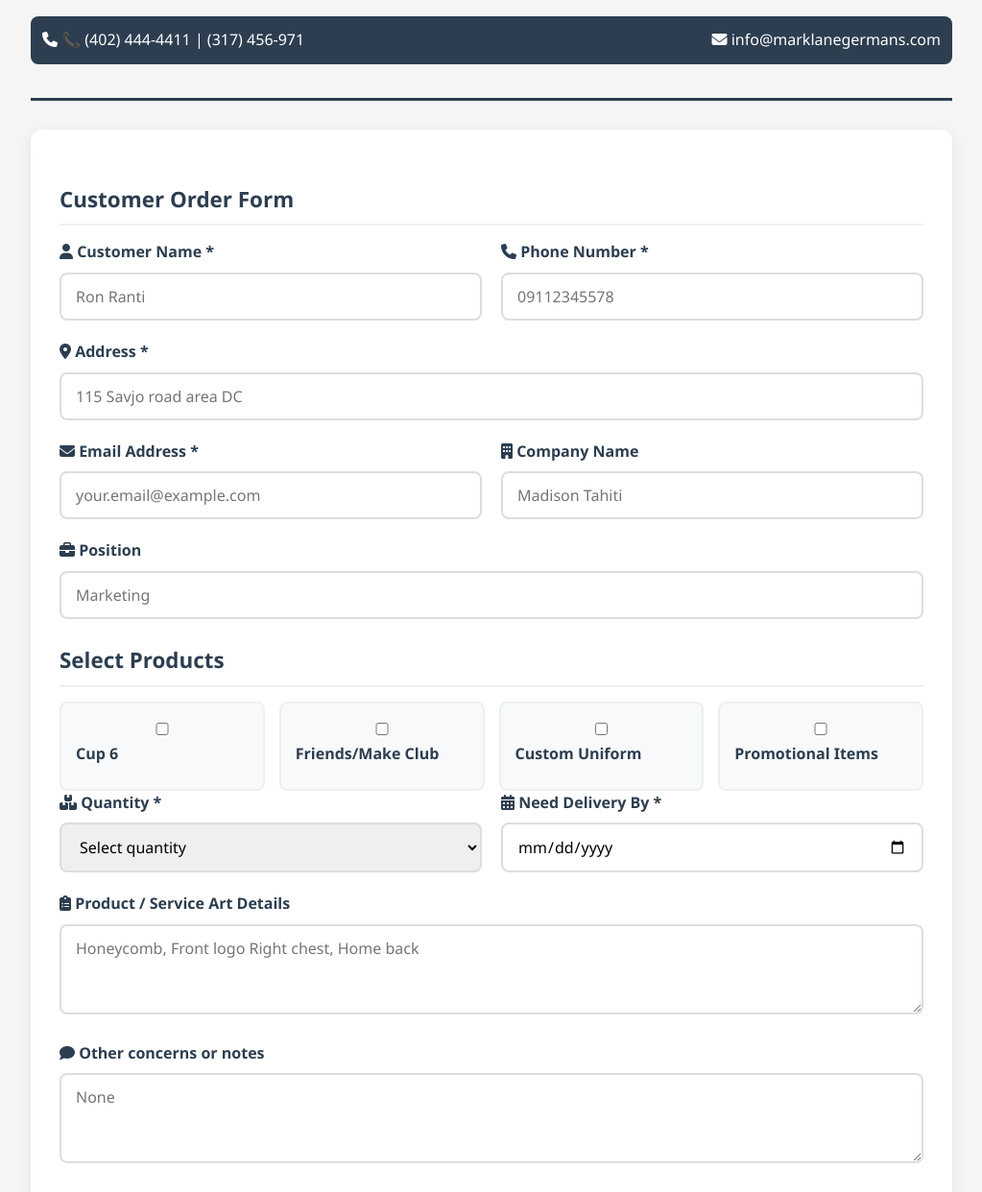
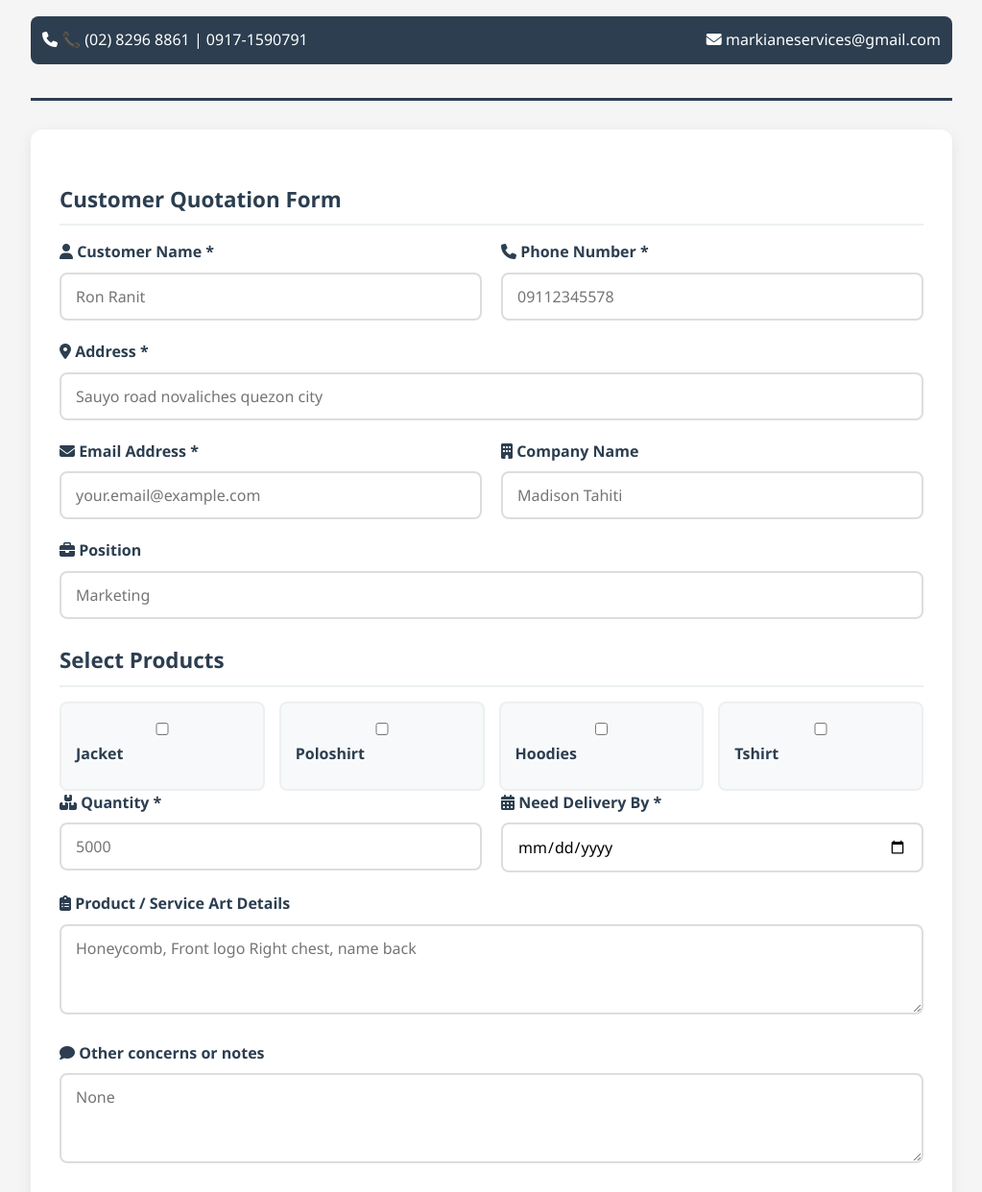
Before and after one commit to ronranit01/order-form, a plain HTML site: page index.html in a window 1280 px wide. Shown: the part 133-1375 px from the top of the page at 96% size, without its empty margins (128-1151 px from the left). Drawn offline with Linux system fonts and the light colour scheme.

Commit message:
Update index.html

```diff
--- a/index.html
+++ b/index.html
@@ -200,17 +200,17 @@
 </head>
 <body>
     <div class="header">
-        <h1 class="company-name">Marklane Germans</h1>
-        <h2 class="tagline">Drinking Services</h2>
+        <h1 class="company-name">Markiane Tshirt Wholesaler Supplier</h1>
+        <h2 class="tagline">Your idealization into customization</h2>
 
         <div class="contact-bar">
-            <div><i class="fas fa-phone"></i> 📞 (402) 444-4411 | (317) 456-971</div>
-            <div><i class="fas fa-envelope"></i> info@marklanegermans.com</div>
+            <div><i class="fas fa-phone"></i> 📞 (02) 8296 8861 | 0917-1590791</div>
+            <div><i class="fas fa-envelope"></i> markianeservices@gmail.com</div>
         </div>
     </div>
 
     <div class="form-container">
-        <h2 class="section-title">Customer Order Form</h2>
+        <h2 class="section-title">Customer Quotation Form</h2>
 
         <!-- Messages -->
         <div id="loadingMessage" class="loading-message">
@@ -230,7 +230,7 @@
             <div class="form-row">
                 <div class="form-group">
                     <label for="customerName"><i class="fas fa-user"></i> Customer Name *</label>
-                    <input type="text" id="customerName" name="customerName" placeholder="Ron Ranti" required>
+                    <input type="text" id="customerName" name="customerName" placeholder="Ron Ranit" required>
                 </div>
 
                 <div class="form-group">
@@ -241,7 +241,7 @@
 
             <div class="form-group">
                 <label for="address"><i class="fas fa-map-marker-alt"></i> Address *</label>
-                <input type="text" id="address" name="address" placeholder="115 Savjo road area DC" required>
+                <input type="text" id="address" name="address" placeholder="Sauyo road novaliches quezon city" required>
             </div>
 
             <div class="form-row">
@@ -264,34 +264,27 @@
             <h3 class="section-title">Select Products</h3>
             <div class="products-grid">
                 <div class="product-item">
-                    <input type="checkbox" id="product1" name="products" value="Cup 6">
-                    <label for="product1">Cup 6</label>
+                    <input type="checkbox" id="product1" name="products" value="Jacket">
+                    <label for="product1">Jacket</label>
                 </div>
                 <div class="product-item">
-                    <input type="checkbox" id="product2" name="products" value="Friends/Make Club">
-                    <label for="product2">Friends/Make Club</label>
+                    <input type="checkbox" id="product2" name="products" value="Poloshirt">
+                    <label for="product2">Poloshirt</label>
                 </div>
                 <div class="product-item">
-                    <input type="checkbox" id="product3" name="products" value="Custom Uniform">
-                    <label for="product3">Custom Uniform</label>
+                    <input type="checkbox" id="product3" name="products" value="Hoodies">
+                    <label for="product3">Hoodies</label>
                 </div>
                 <div class="product-item">
-                    <input type="checkbox" id="product4" name="products" value="Promotional Items">
-                    <label for="product4">Promotional Items</label>
+                    <input type="checkbox" id="product4" name="products" value="Tshirt">
+                    <label for="product4">Tshirt</label>
                 </div>
             </div>
 
             <div class="form-row">
                 <div class="form-group">
                     <label for="quantity"><i class="fas fa-boxes"></i> Quantity *</label>
-                    <select id="quantity" name="quantity" required>
-                        <option value="">Select quantity</option>
-                        <option value="Bulk Pack (100 units)">Bulk Pack (100 units)</option>
-                        <option value="50 units">50 units</option>
-                        <option value="25 units">25 units</option>
-                        <option value="10 units">10 units</option>
-                        <option value="Custom">Custom (specify in notes)</option>
-                    </select>
+                    <input type="text" id="quantity" name="quantity" placeholder="5000" required>
                 </div>
 
                 <div class="form-group">
@@ -302,7 +295,7 @@
 
             <div class="form-group">
                 <label for="details"><i class="fas fa-clipboard-list"></i> Product / Service Art Details</label>
-                <textarea id="details" name="details" rows="3" placeholder="Honeycomb, Front logo Right chest, Home back"></textarea>
+                <textarea id="details" name="details" rows="3" placeholder="Honeycomb, Front logo Right chest, name back"></textarea>
             </div>
 
             <div class="form-group">
```
